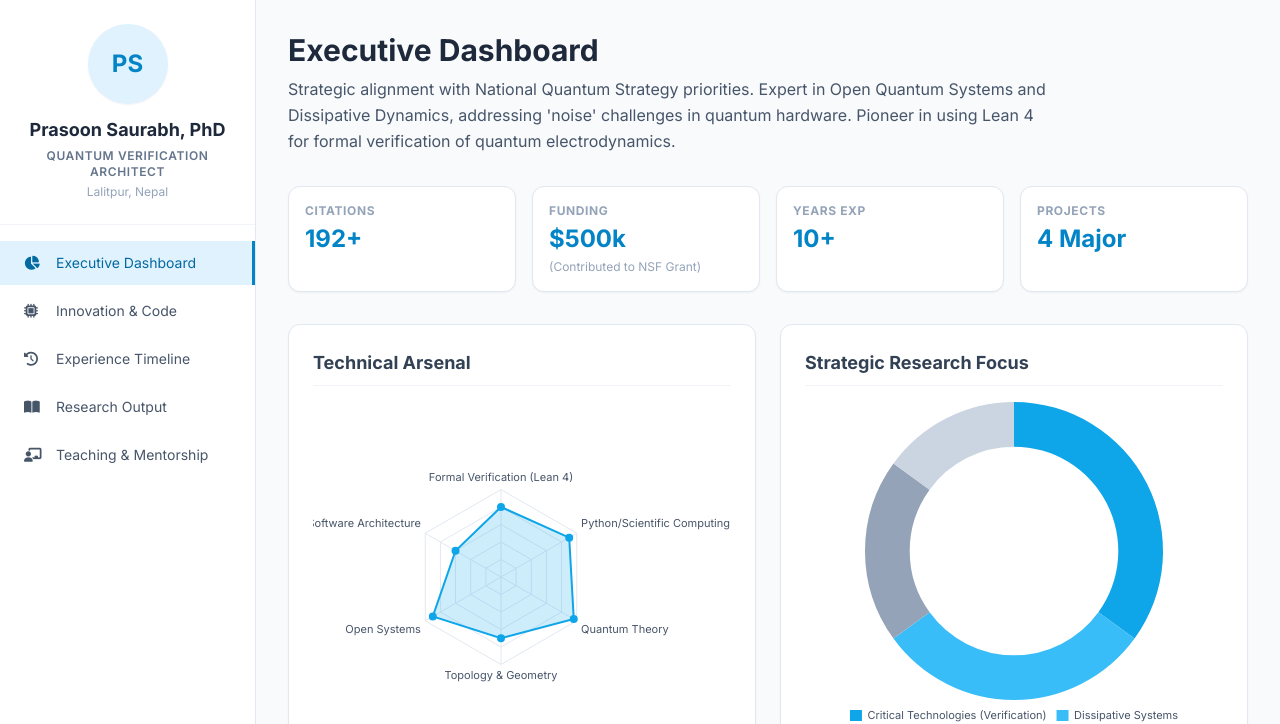
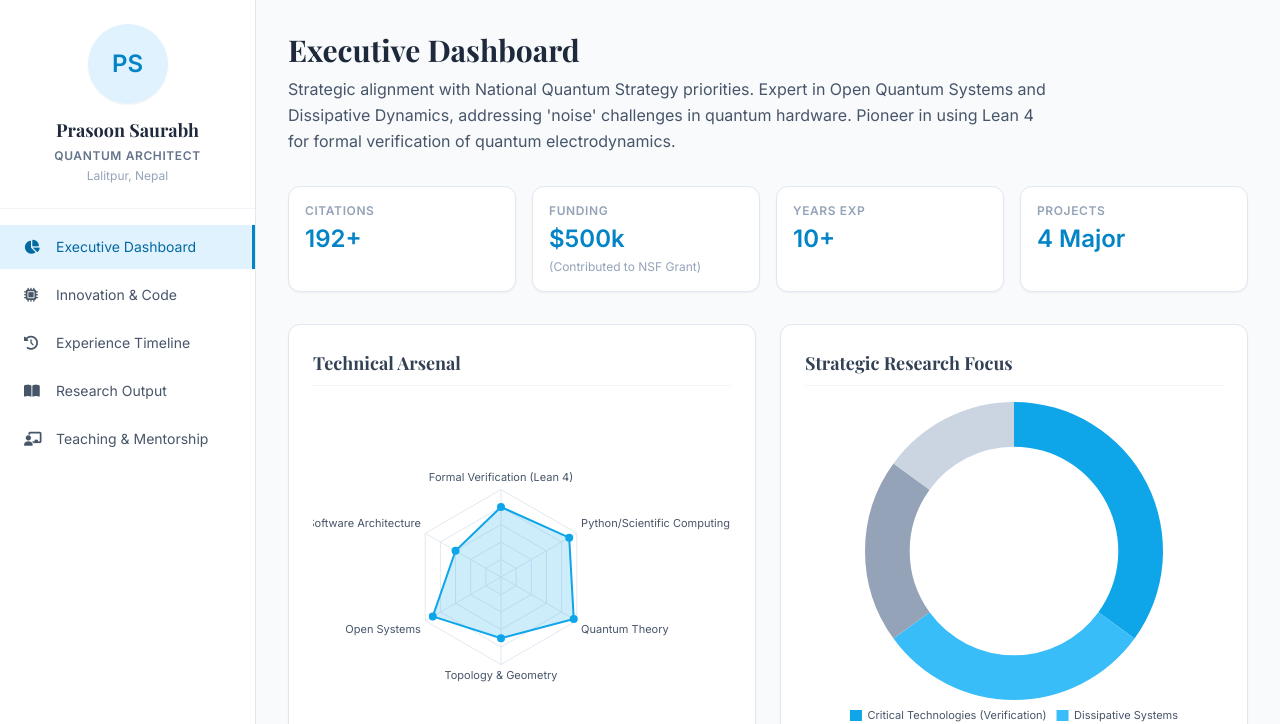
Before and after one commit to prasoon-s/prasoon-s-github.io, a plain HTML site: page index.html in a window 1280 px wide. Shown: the top 724 px of the page. Drawn offline with nearby package versions, Linux system fonts and the light colour scheme.

Commit message:
Update index.html

```diff
--- a/index.html
+++ b/index.html
@@ -2,8 +2,8 @@
 <html lang="en">
 <head>
     <meta charset="UTF-8">
-    <meta name="viewport" content="width=device-width, initial-scale=1.0">
-    <title>Prasoon Saurabh, PhD - Quantum Verification Architect Portfolio</title>
+    <meta name="viewport" content="width=device-width, initial-scale=1.0, maximum-scale=1.0">
+    <title>Prasoon Saurabh, PhD | Quantum Verification Architect</title>
 
     <!-- Tailwind CSS -->
     <script src="https://cdn.tailwindcss.com"></script>
@@ -11,58 +11,60 @@
     <!-- Chart.js -->
     <script src="https://cdn.jsdelivr.net/npm/chart.js"></script>
 
-    <!-- FontAwesome for Icons -->
+    <!-- FontAwesome -->
     <link rel="stylesheet" href="https://cdnjs.cloudflare.com/ajax/libs/font-awesome/6.4.0/css/all.min.css">
 
-    <!-- Custom Styles -->
+    <!-- Fonts & Styles -->
+    <link href="https://fonts.googleapis.com/css2?family=Inter:wght@300;400;600&family=Playfair+Display:wght@700&display=swap" rel="stylesheet">
+
     <style>
-        @import url('https://fonts.googleapis.com/css2?family=Inter:wght@300;400;600;700&display=swap');
-
+        /* Base Styles */
         body {
             font-family: 'Inter', sans-serif;
             background-color: #f8fafc; /* Slate 50 */
             color: #1e293b; /* Slate 800 */
         }
+        h1, h2, h3 { font-family: 'Playfair Display', serif; }
 
+        /* Chart Wrapper */
         .chart-wrapper {
             position: relative;
             width: 100%;
             height: 300px;
             max-height: 400px;
         }
-
         @media (min-width: 1024px) {
-            .chart-wrapper {
-                height: 350px;
-            }
+            .chart-wrapper { height: 350px; }
         }
 
-        ::-webkit-scrollbar {
-            width: 8px;
-        }
-        ::-webkit-scrollbar-track {
-            background: #f1f5f9;
-        }
-        ::-webkit-scrollbar-thumb {
-            background: #cbd5e1;
-            border-radius: 4px;
-        }
-        ::-webkit-scrollbar-thumb:hover {
-            background: #94a3b8;
-        }
+        /* Scrollbar */
+        ::-webkit-scrollbar { width: 8px; }
+        ::-webkit-scrollbar-track { background: #f1f5f9; }
+        ::-webkit-scrollbar-thumb { background: #cbd5e1; border-radius: 4px; }
+        ::-webkit-scrollbar-thumb:hover { background: #94a3b8; }
 
+        /* Navigation Active State */
         .nav-item.active {
             background-color: #e0f2fe; /* Sky 100 */
             color: #0369a1; /* Sky 700 */
             border-right: 3px solid #0284c7; /* Sky 600 */
         }
 
+        /* Card Hover Effects */
         .interactive-card {
             transition: transform 0.2s ease, box-shadow 0.2s ease;
         }
         .interactive-card:hover {
             transform: translateY(-2px);
             box-shadow: 0 10px 15px -3px rgba(0, 0, 0, 0.1), 0 4px 6px -2px rgba(0, 0, 0, 0.05);
+        }
+
+        /* Specific Fix for Funding Text Overflow */
+        .funding-detail {
+            word-wrap: break-word;
+            overflow-wrap: break-word;
+            white-space: normal;
+            line-height: 1.2;
         }
     </style>
 </head>
@@ -82,8 +84,8 @@
             <div class="w-20 h-20 bg-sky-100 rounded-full mx-auto flex items-center justify-center text-sky-600 mb-3 text-2xl font-bold shadow-sm">
                 PS
             </div>
-            <h2 class="text-lg font-bold text-slate-800">Prasoon Saurabh, PhD</h2>
-            <p class="text-xs text-slate-500 font-semibold uppercase tracking-wider mt-1">Quantum Verification Architect</p>
+            <h2 class="text-lg font-bold text-slate-800">Prasoon Saurabh</h2>
+            <p class="text-xs text-slate-500 font-semibold uppercase tracking-wider mt-1">Quantum Architect</p>
             <p class="text-xs text-slate-400 mt-1">Lalitpur, Nepal</p>
         </div>
 
@@ -139,7 +141,7 @@
                 title: "Quantum Physicist | Software Architect | Formal Verification Specialist",
                 summary: "Strategic alignment with National Quantum Strategy priorities. Expert in Open Quantum Systems and Dissipative Dynamics, addressing 'noise' challenges in quantum hardware. Pioneer in using Lean 4 for formal verification of quantum electrodynamics.",
                 metrics: {
-                    citations: "192+",
+                    citations: "192+", // Updated
                     funding: "$500k",
                     yearsExp: "10+",
                     projects: "4 Major"
@@ -208,7 +210,7 @@
                     subtitle: "Novel Experimental Protocol",
                     tech: "Theory, Simulation",
                     status: "In Prep for PRL",
-                    desc: "Derived a new spectroscopic protocol that acts as a 'Laplace Transform' for quantum dynamics. Unlike standard SOH methods, WFS tomographically isolates signals by their dissipative eigenmodes, allowing direct measurement of the singular geometric tensor."
+                    desc: "Derived a new spectroscopic protocol that acts as a 'Laplace Transform' for quantum dynamics. Unlike standard SOH methods, WFS tomographically isolates signals by their specific dissipative eigenmodes, allowing direct measurement of the singular geometric tensor."
                 },
                 {
                     title: "Lean 4 Formalization",
@@ -242,19 +244,14 @@
             ],
             teaching: [
                 {
-                    role: "Graduate Lecturer & Teaching Assistant",
-                    org: "University of California, Irvine (UCI)",
-                    loc: "California, USA",
-                    period: "2012 – 2017",
-                    desc: "Taught advanced mathematical and quantum mechanical concepts to graduate and undergraduate students.",
+                    role: "Invited Speaker / Lecturer",
+                    org: "Zhejiang University",
+                    loc: "China",
+                    period: "2019",
+                    desc: "Delivered specialized lecture series on topological phases.",
                     details: [
-                        "<strong>CHEM 208: Math Methods:</strong> Developed curriculum on differential equations, linear algebra, and Fourier analysis. Integrated Python/MATLAB.",
-                        "<strong>PHYS/CHEM 229A: Mathematical Methods:</strong> Taught complex variables, PDEs, and statistics with real-world case studies (circuits, wave guides).",
-                        "<strong>CHEM 231B: Applied Quantum Mechanics:</strong> Taught quantum systems, operator theory, QFT applications, and spectroscopy.",
-                        "<strong>CHEM 231C: Molecular Spectroscopy:</strong> Focused on group theory, Fourier transforms, and double-sided Feynman Diagrams.",
-                        "<strong>CHEM 131A/B/C: Physical Chemistry Series:</strong> Covered Quantum Principles, Statistical Mechanics, Thermodynamics, and Chemical Dynamics.",
-                        "<strong>CHEM 1B/1C/1P: General Chemistry Series:</strong> Taught stoichiometry, thermodynamics, kinetics, and equilibrium. Led problem-solving sessions.",
-                        "<strong>CHEM 1LC/1LD: General Chemistry Lab:</strong> Designed and guided experiments on quantitative analysis, titrations, and molecular structure."
+                        "Lecture: 'Primer in Topological Quantum Optics' at the Optics Conference.",
+                        "Trained attendees on the physical interpretation of Chern numbers in dissipative systems."
                     ]
                 },
                 {
@@ -282,14 +279,19 @@
                     ]
                 },
                 {
-                    role: "Invited Speaker / Lecturer",
-                    org: "Zhejiang University",
-                    loc: "China",
-                    period: "2019",
-                    desc: "Delivered specialized lecture series on topological phases.",
+                    role: "Graduate Lecturer & Teaching Assistant",
+                    org: "University of California, Irvine (UCI)",
+                    loc: "California, USA",
+                    period: "2012 – 2017",
+                    desc: "Taught advanced mathematical and quantum mechanical concepts to graduate and undergraduate students.",
                     details: [
-                        "Lecture: 'Primer in Topological Quantum Optics' at the Optics Conference.",
-                        "Trained attendees on the physical interpretation of Chern numbers in dissipative systems."
+                        "<strong>CHEM 208: Math Methods:</strong> Developed curriculum on differential equations, linear algebra, and Fourier analysis. Integrated Python/MATLAB.",
+                        "<strong>PHYS/CHEM 229A: Mathematical Methods:</strong> Taught complex variables, PDEs, and statistics with real-world case studies (circuits, wave guides).",
+                        "<strong>CHEM 231B: Applied Quantum Mechanics:</strong> Taught quantum systems, operator theory, QFT applications, and spectroscopy.",
+                        "<strong>CHEM 231C: Molecular Spectroscopy:</strong> Focused on group theory, Fourier transforms, and double-sided Feynman Diagrams.",
+                        "<strong>CHEM 131A/B/C: Physical Chemistry Series:</strong> Covered Quantum Principles, Statistical Mechanics, Thermodynamics, and Chemical Dynamics.",
+                        "<strong>CHEM 1B/1C/1P: General Chemistry Series:</strong> Taught stoichiometry, thermodynamics, kinetics, and equilibrium. Led problem-solving sessions.",
+                        "<strong>CHEM 1LC/1LD: General Chemistry Lab:</strong> Designed and guided experiments on quantitative analysis, titrations, and molecular structure."
                     ]
                 }
             ]
@@ -334,7 +336,7 @@
                         <div class="bg-white p-4 rounded-xl border border-slate-200 shadow-sm interactive-card relative overflow-hidden group">
                             <p class="text-xs text-slate-400 uppercase font-bold tracking-wider">${key.replace(/([A-Z])/g, ' $1').trim()}</p>
                             <p class="text-2xl font-bold text-sky-600 mt-1">${value}</p>
-                            ${key === 'funding' ? `<p class="text-xs text-slate-400 mt-1 truncate group-hover:whitespace-normal group-hover:bg-white group-hover:absolute group-hover:z-10 w-full" style="word-break: break-word;">${cvData.profile.fundingDetail}</p>` : ''}
+                            ${key === 'funding' ? `<p class="text-xs text-slate-400 mt-1 funding-detail group-hover:whitespace-normal group-hover:bg-white group-hover:absolute group-hover:z-10 group-hover:p-2 group-hover:border group-hover:shadow">${cvData.profile.fundingDetail}</p>` : ''}
                         </div>
                     `).join('')}
                 </div>
@@ -524,7 +526,7 @@
                                 font: { size: 11, family: "'Inter', sans-serif" },
                                 color: '#475569'
                             },
-                            // Set min to 50 to make the chart look fuller and more impressive
+                            // --- KEY CHANGE: ZOOMED SCALE ---
                             min: 50,
                             max: 100,
                             ticks: { display: false, stepSize: 10 }
```
